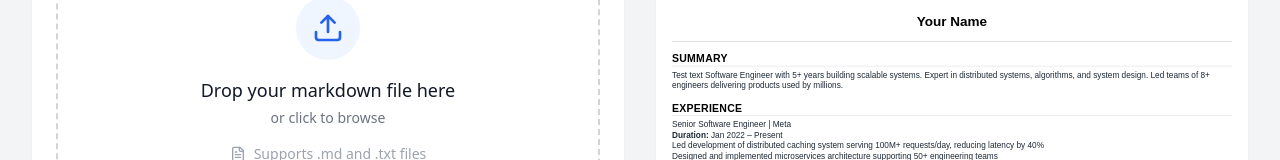
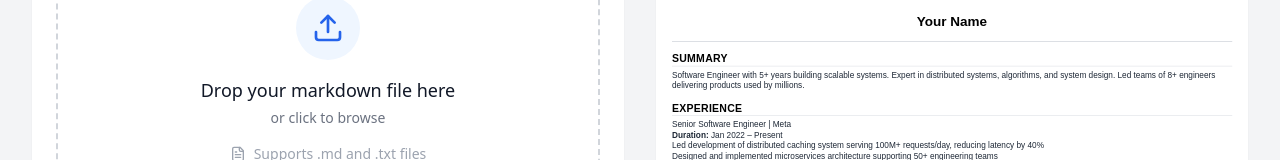
Before and after one commit to Maruhsoft/cv_builder, a React (Vite) app: page / in a window 1280 px wide. Shown: the part 279-439 px from the top of the page. Built offline with nearby package versions, Linux system fonts and the light colour scheme.

Commit message:
Update App.tsx

```diff
--- a/src/App.tsx
+++ b/src/App.tsx
@@ -108,7 +108,7 @@ const defaultSections: CVSection[] = [
     id: 'summary',
     type: 'professional-summary',
     title: 'Summary',
-    content: `Test text Software Engineer with 5+ years building scalable systems. Expert in distributed systems, algorithms, and system design. Led teams of 8+ engineers delivering products used by millions.`,
+    content: `Software Engineer with 5+ years building scalable systems. Expert in distributed systems, algorithms, and system design. Led teams of 8+ engineers delivering products used by millions.`,
     order: 0,
     required: true,
     placement: 'main',
```
